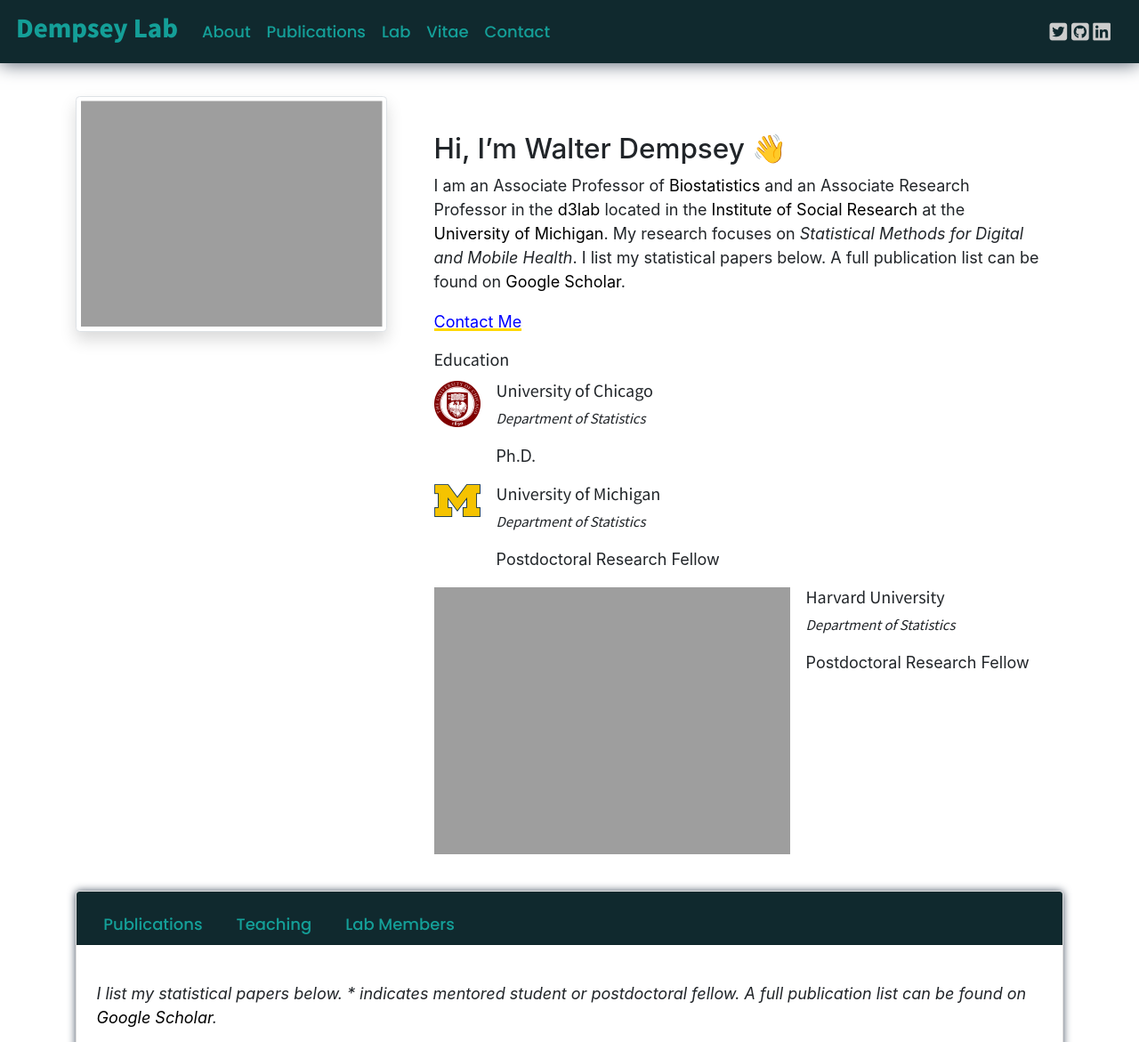
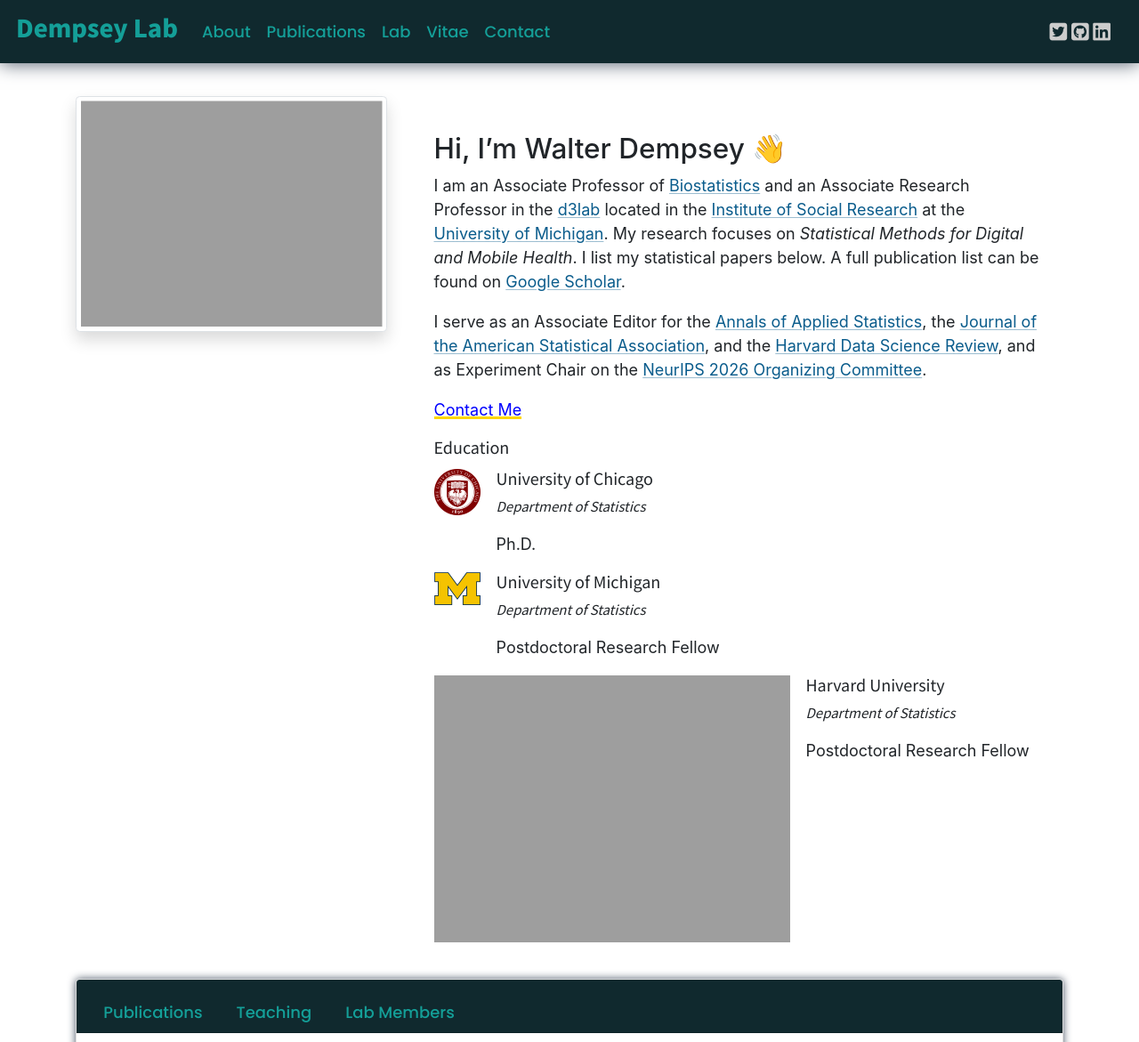
Before and after one commit to wdempsey/wdempsey.netlify, a Jekyll site: the page built from index.md, in a window 1280 px wide, cut to the strip 0-1171 px from the top of the page. Shown: the whole strip at 89% size. Built offline with Jekyll 4.4.1, drawn with Linux system fonts in a browser that asks for light colours; nearby versions of some CDN libraries; comment, search, counter and statistics services are not loaded.

Commit message:
fixed links and made my AE roles more prominent

```diff
--- a/css/main.css
+++ b/css/main.css
@@ -716,3 +716,20 @@
 html {
   font-size: 18px;
 }
+
+/* In-content links: visible without hover. Scoped to .card-body because
+   the layouts wrap markdown in <p class="card-text">, and browsers eject
+   block elements (headings, lists) out of that <p>, so the existing
+   .card-text a rule misses most content. Excludes styled link classes. */
+.card-body a:not(.highlighted):not(.btn):not(.badge):not(.nav-link),
+.blogcard a:not(.highlighted):not(.btn):not(.badge) {
+  color: #0a5c8c;
+  text-decoration: underline;
+  text-decoration-color: rgba(10, 92, 140, 0.4);
+  text-underline-offset: 2px;
+}
+.card-body a:not(.highlighted):not(.btn):not(.badge):not(.nav-link):hover,
+.blogcard a:not(.highlighted):not(.btn):not(.badge):hover {
+  color: #063a59;
+  text-decoration-color: currentColor;
+}
--- a/index.md
+++ b/index.md
@@ -6,4 +6,6 @@
 ### Hi, I'm Walter Dempsey 👋
 I am an Associate Professor of [Biostatistics](https://sph.umich.edu/biostat/) and an Associate Research Professor in the [d3lab](http://d3lab-isr.com/) located in the [Institute of Social Research](https://isr.umich.edu/) at the [University of Michigan](https://umich.edu/). My research focuses on *Statistical Methods for Digital and Mobile Health*. I list my statistical papers below. A full publication list can be found on [Google Scholar](https://scholar.google.com/citations?user=TJ5P970AAAAJ&hl=en).
 
+I serve as an Associate Editor for the [Annals of Applied Statistics](https://imstat.org/journals-and-publications/annals-of-applied-statistics/), the [Journal of the American Statistical Association](https://www.tandfonline.com/journals/uasa20), and the [Harvard Data Science Review](https://hdsr.mitpress.mit.edu/), and as Experiment Chair on the [NeurIPS 2026 Organizing Committee](https://neurips.cc/Conferences/2026/Committees).
+
 <a href="/contact.html" class="highlighted">Contact Me</a>
```
